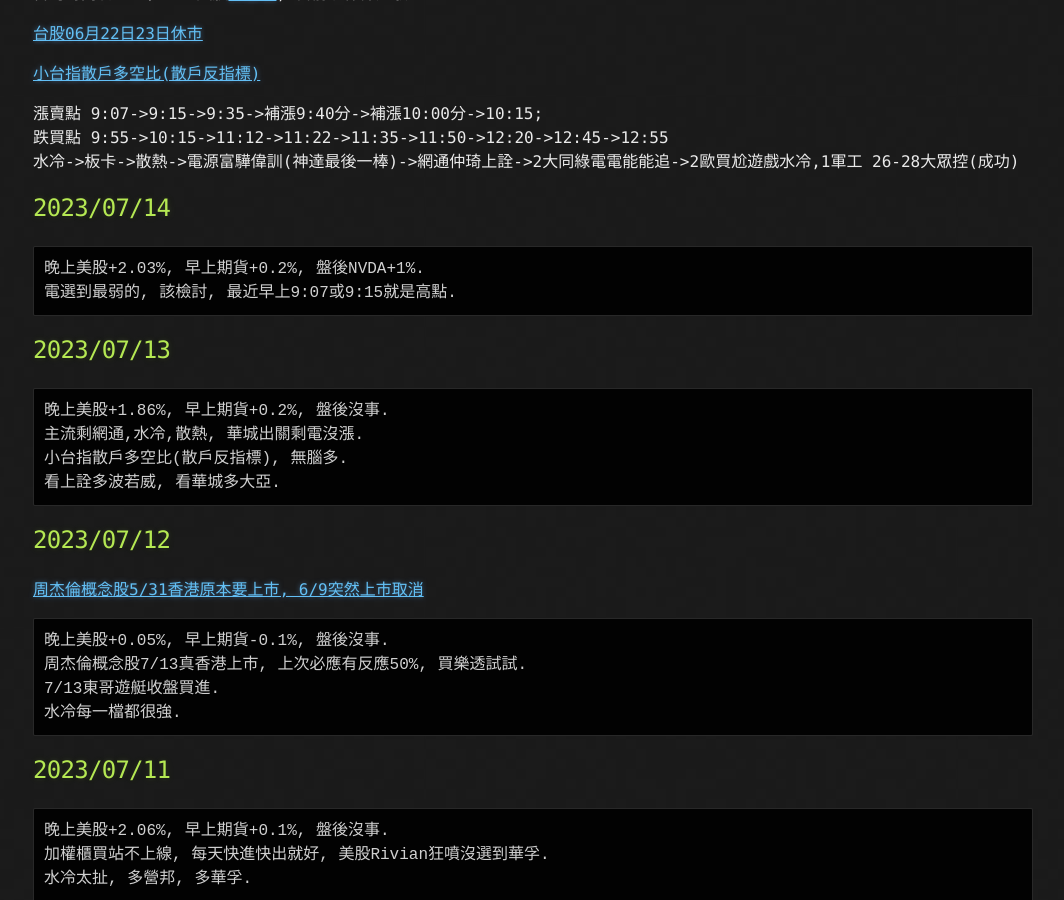
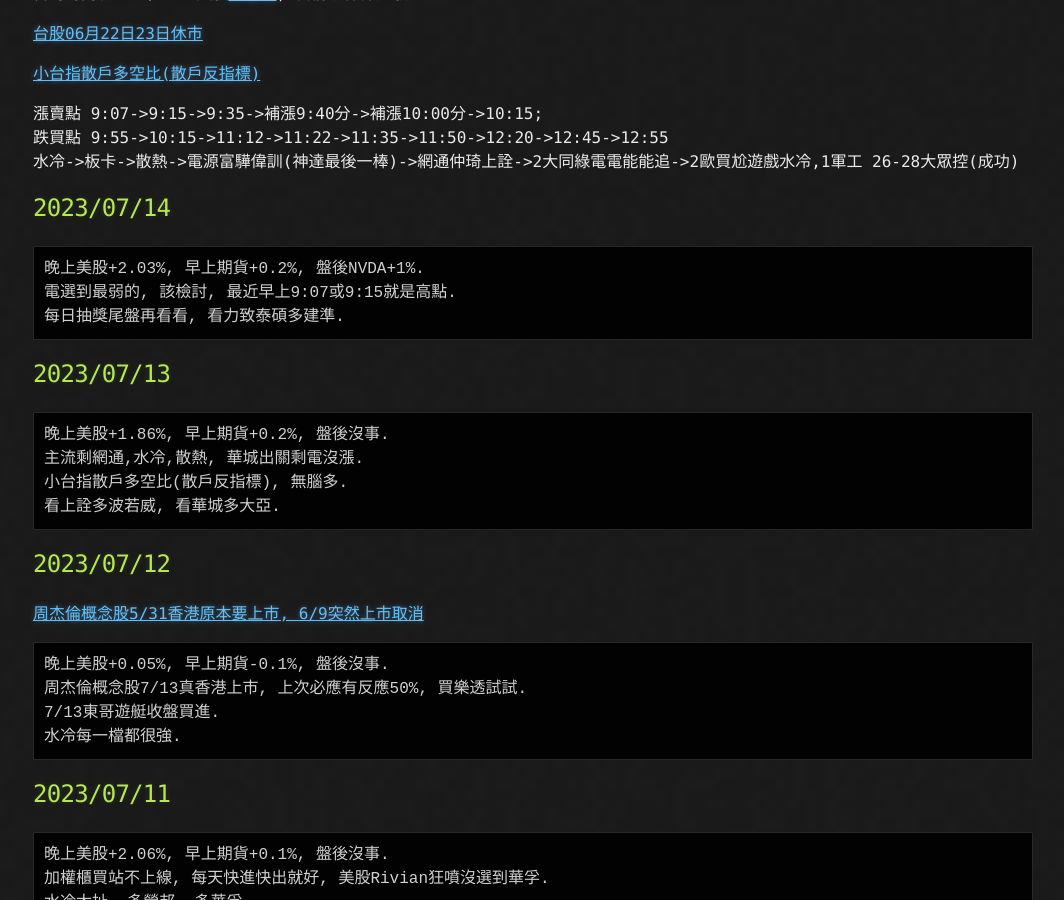
Before and after one commit to lepg5487/Stock_God, a Jekyll site: the page built from index.md, in a window 1280 px wide and 900 px high, scrolled down 436 px. Shown: the whole window, without its empty margins (107-1171 px from the left). Built offline with Jekyll 4.4.1, drawn with Linux system fonts in a browser that asks for light colours; our own code applies the rules of GitHub Pages for plain Markdown files.

Commit message:
Update index.md

````diff
--- a/index.md
+++ b/index.md
@@ -25,6 +25,7 @@
 ```
 晚上美股+2.03%, 早上期貨+0.2%, 盤後NVDA+1%.
 電選到最弱的, 該檢討, 最近早上9:07或9:15就是高點.
+每日抽獎尾盤再看看, 看力致泰碩多建準.
 ```
 
 ## 2023/07/13
````
